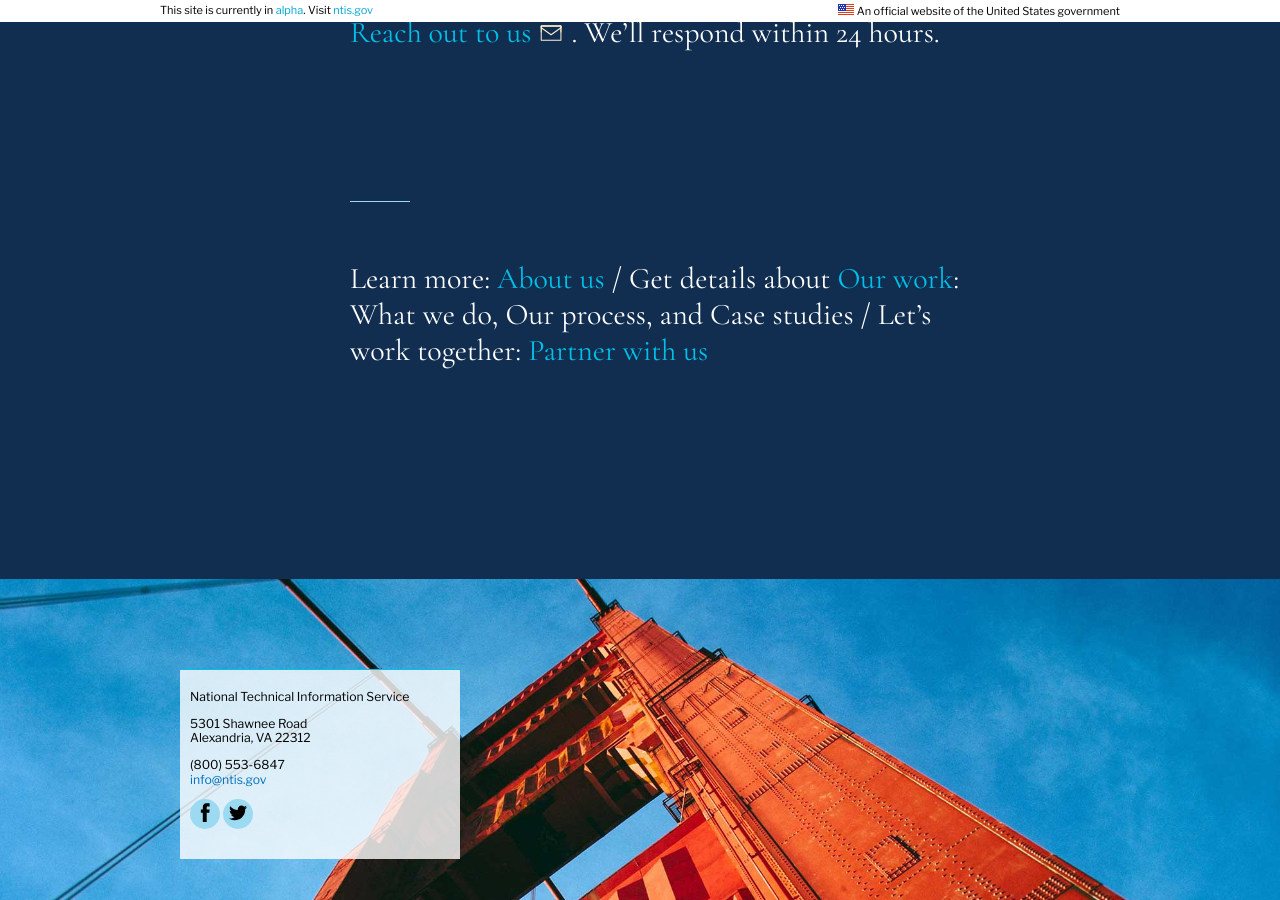
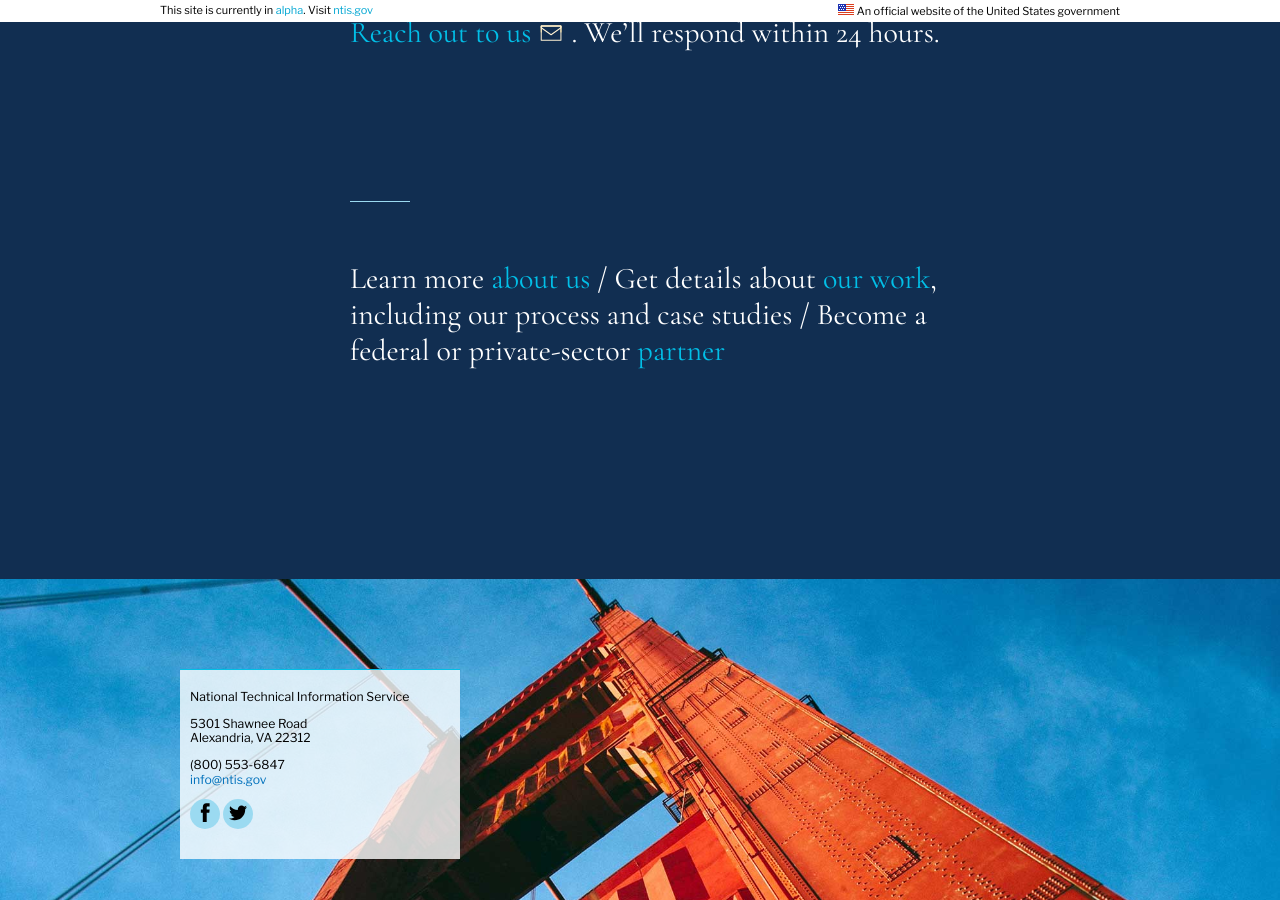
Before and after one commit to 18F/ntis-gov, a Jekyll site: the page built from partner/index.md, in a window 1280 px wide and 900 px high, scrolled down 2229 px. Built offline with Jekyll 4.4.1, drawn with Linux system fonts in a browser that asks for light colours.

Commit message:
added bottom links to template

```diff
--- a/_includes/bottom-links.html
+++ b/_includes/bottom-links.html
@@ -1,7 +1,12 @@
 <nav class="links">
   <p>
+    Learn more <a href="{{ site.baseurl }}/about_us/index.html">about us</a> /
+    Get details about <a href="{{ site.baseurl }}/our_work/index.html">our work</a>, including our process and case studies /
+    Become a federal or private-sector <a href="{{ site.baseurl }}/partner/index.html">partner</a>
+  </p>
+  <!-- <p>
     Learn more: <a href="{{ site.baseurl }}/about_us/index.html">About us</a> /
     Get details about <a href="{{ site.baseurl }}/our_work/index.html">Our work</a>: What we do, Our process, and Case studies /
     Let&rsquo;s work together: <a href="{{ site.baseurl }}/partner/index.html">Partner with us</a>
-  </p>
+  </p> -->
 </nav>
```
